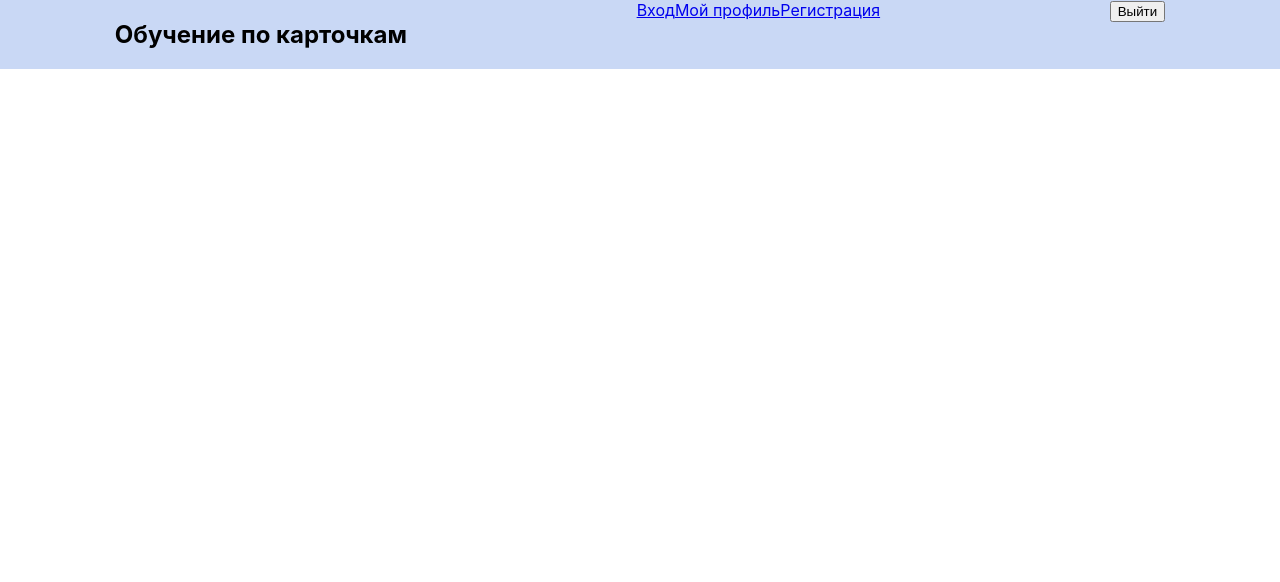
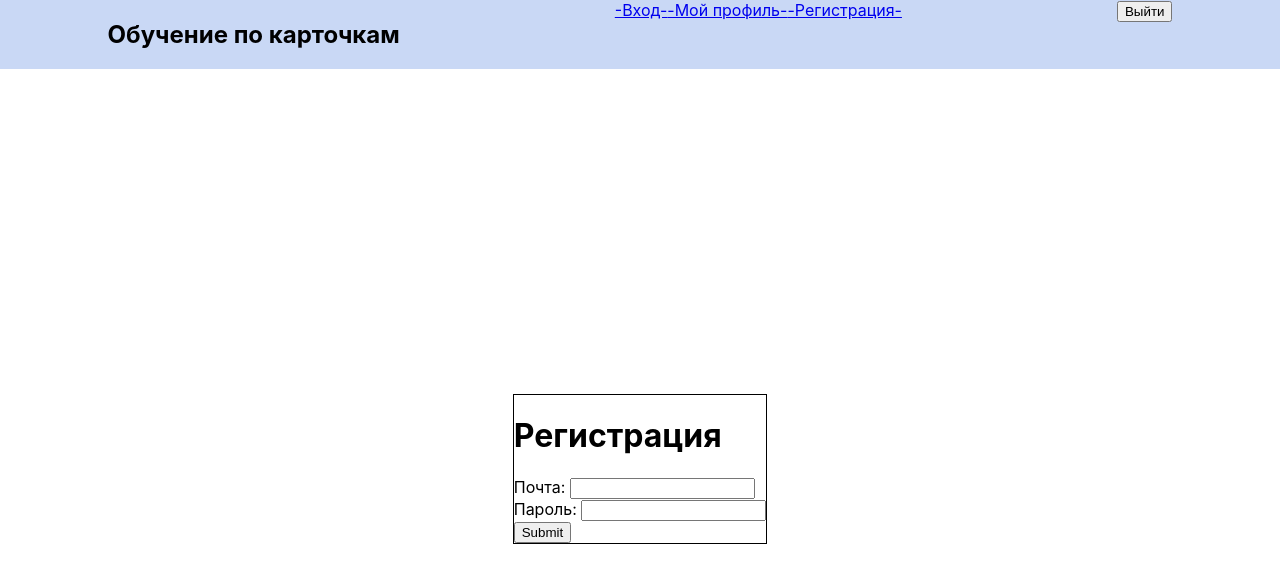
Before and after one commit to Kiri1111/cards_rtk, a React (Create React App) app: page /register in a window 1280 px wide. Shown: the top 582 px of the page. Built offline with nearby package versions, Linux system fonts and the light colour scheme.

Commit message:
feat: Navigate after login

```diff
--- a/src/app/App.tsx
+++ b/src/app/App.tsx
@@ -6,17 +6,18 @@ import {Register} from "../features/auth/register/Register";
 
 function App() {
 
-	<Routes>
-		<Route path={'/*'} element={<Navigate to={'/404'}/>}/>
-		<Route path={'/404'} element={<div>not found</div>}/>
-		<Route path={'/login'} element={<Login/>}/>
-		<Route path={'/profile'} element={<ProfilePage/>}/>
-		<Route path={'/registration'} element={<Register/>}/>
-	</Routes>
 
 	return (
 		<div className="App">
 			<Header/>
+			<Routes>
+				<Route path={'/*'} element={<Navigate to={'/404'}/>}/>
+				<Route path={'/404'} element={<div>not found</div>}/>
+				<Route path={'/login'} element={<Login/>}/>
+				<Route path={'/profile'} element={<ProfilePage/>}/>
+				<Route path={'/register'} element={<Register/>}/>
+			</Routes>
+
 		</div>
 	);
 }
--- a/src/app/appSlice.ts
+++ b/src/app/appSlice.ts
@@ -4,6 +4,7 @@ const appInitialState = {
 	error: null as null | string,
 	isLoading: false,
 	isAppInitialized: false,
+	isLoggedIn: false
 }
 
 const slice = createSlice({
@@ -12,6 +13,9 @@ const slice = createSlice({
 	reducers: {
 		setIsLoading: (state, action: PayloadAction<{ isLoading: boolean }>) => {
 			state.isLoading = action.payload.isLoading
+		},
+		setIsLoggedIn: (state, action: PayloadAction<{ value: boolean }>) => {
+			state.isLoggedIn = action.payload.value
 		}
 	}
 })
--- a/src/common/ui/header.tsx
+++ b/src/common/ui/header.tsx
@@ -8,9 +8,9 @@ export const Header = () => {
 		<div className={s.header}>
 			<h2>Обучение по карточкам</h2>
 			<nav>
-				<NavLink to={'/login'}>Вход</NavLink>
-				<NavLink to={'/profile'}>Мой профиль</NavLink>
-				<NavLink to={'/register'}>Регистрация</NavLink>
+				<NavLink to={'/login'}>-Вход-</NavLink>
+				<NavLink to={'/profile'}>-Мой профиль-</NavLink>
+				<NavLink to={'/register'}>-Регистрация-</NavLink>
 			</nav>
 
 			<LogoutButton/>
--- a/src/features/auth/authSlice.ts
+++ b/src/features/auth/authSlice.ts
@@ -1,19 +1,24 @@
 import {createSlice, PayloadAction} from "@reduxjs/toolkit";
 import {ArgLoginType, ArgRegisterType, authApi, ProfileType} from "./authApi";
 import {createAppAsyncThunk} from "../../common/utils/createAppAsyncThunk";
+import {appActions, appReducer} from "../../app/appSlice";
 
 const register = createAppAsyncThunk<void, ArgRegisterType>('auth/register', async (arg) => {
 	const res = await authApi.register(arg)
 })
 
 const login = createAppAsyncThunk<{ profile: ProfileType }, ArgLoginType>('auth/login', async (arg, thunkAPI) => {
+	const dispatch = thunkAPI.dispatch
 	const res = await authApi.login(arg)
-	// thunkAPI.dispatch(authActions.setProfile({profile: res.data}))
+	dispatch(appActions.setIsLoggedIn({value: true}))
 	return {profile: res.data}
 })
 
-const logout = createAppAsyncThunk('auth/login', async () => {
+const logout = createAppAsyncThunk('auth/login', async (_, thunkAPI) => {
+	const dispatch = thunkAPI.dispatch
 	const res = await authApi.logout()
+	dispatch(appActions.setIsLoggedIn({value: false}))
+
 	console.log(res.data)
 })
 
@@ -23,12 +28,7 @@ const slice = createSlice({
 	initialState: {
 		profile: {} as ProfileType
 	},
-	reducers: {
-		setProfile(state, action: PayloadAction<{ profile: ProfileType }>) {
-			state.profile = action.payload.profile
-		},
-
-	},
+	reducers: {},
 	extraReducers: builder => {
 		builder
 			.addCase(login.fulfilled, (state, action) => {
--- a/src/features/auth/login/Login.tsx
+++ b/src/features/auth/login/Login.tsx
@@ -1,8 +1,17 @@
 import React from 'react';
 import {LoginForm} from "./LoginForm";
 import s from './Login.module.scss'
+import {useAppSelector} from "../../../app/hooks";
+import {Navigate} from "react-router-dom";
 
 export const Login = () => {
+
+	const isLoggedIn = useAppSelector(state => state.app.isLoggedIn)
+
+	if (isLoggedIn) {
+		return <Navigate to={'/profile'}/>
+	}
+
 	return (
 		<div className={s.LoginPage}>
 			<LoginForm/>
--- a/src/features/auth/register/Register.tsx
+++ b/src/features/auth/register/Register.tsx
@@ -1,8 +1,18 @@
 import React from 'react';
 import {RegisterForm} from "./RegisterForm";
 import s from './Register.module.scss'
+import {Navigate} from "react-router-dom";
+import {useAppSelector} from "../../../app/hooks";
 
 export const Register = () => {
+
+	const isLoggedIn = useAppSelector(state => state.app.isLoggedIn)
+
+
+	if (isLoggedIn) {
+		return <Navigate to={'/profile'}/>
+	}
+
 
 	return (
 		<div className={s.registerPage}>
--- a/src/features/profile/ProfilePage/ProfilePage.tsx
+++ b/src/features/profile/ProfilePage/ProfilePage.tsx
@@ -1,10 +1,17 @@
 import React from 'react';
 import {useAppSelector} from "../../../app/hooks";
+import {Navigate} from "react-router-dom";
 
 export const ProfilePage = () => {
 	const userName = useAppSelector(state => state.auth.profile.name)
-	console.log(userName)
+	const isLoggedIn = useAppSelector(state => state.app.isLoggedIn)
+
+	if (!isLoggedIn) {
+		return <Navigate to={'/login'}/>
+	}
+
 	return (
+
 		<div>
 			<h2>Мой профиль:</h2>
 			<div>Имя :{userName}</div>
--- a/src/index.tsx
+++ b/src/index.tsx
@@ -36,6 +36,7 @@ const root = createRoot(container);
 
 root.render(
 	<BrowserRouter>
+
 		<Provider store={store}>
 			<App/>
 			{/*<RouterProvider router={router}/>*/}
```
